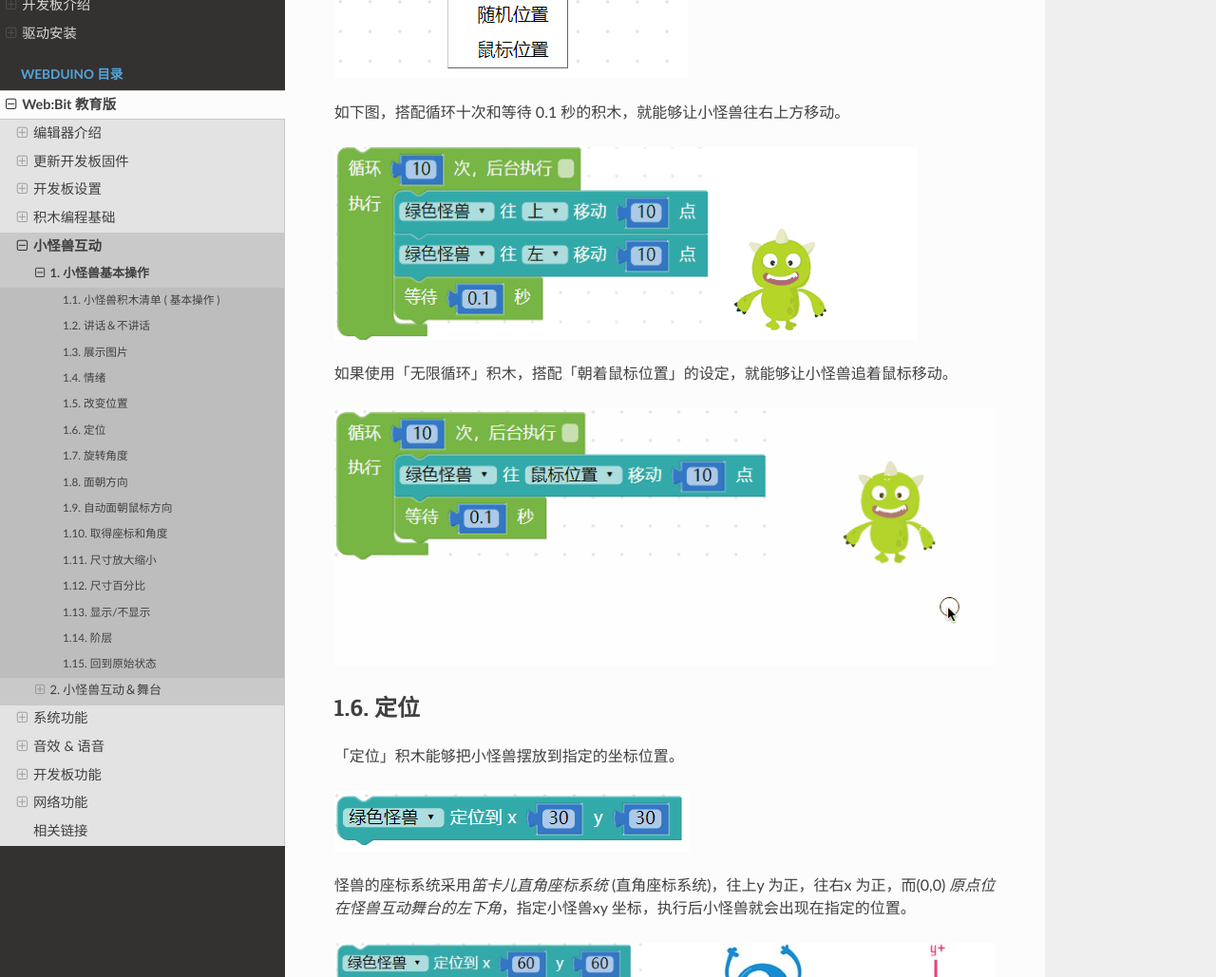
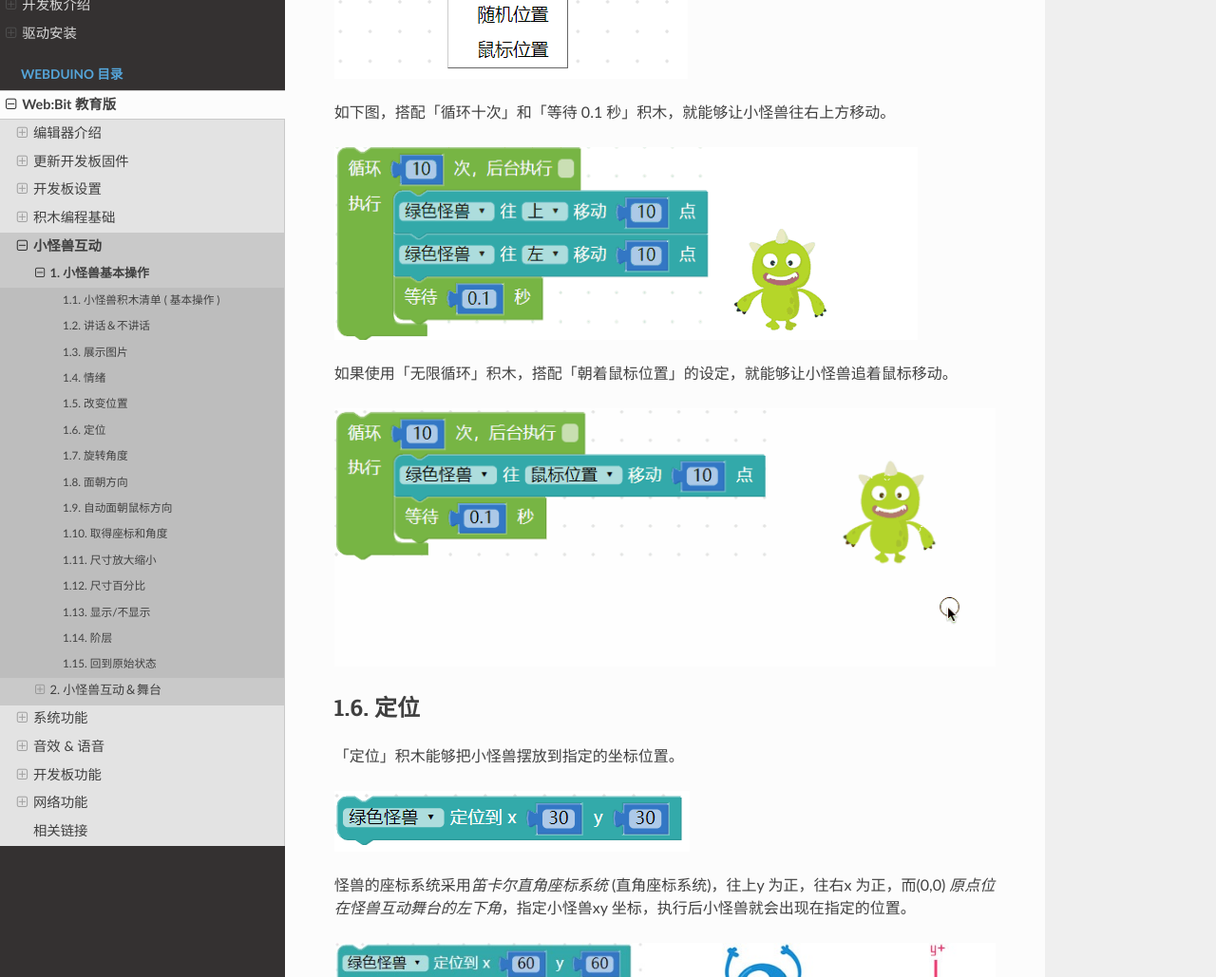
Before and after one commit to BPI-STEAM/simplified_webbit_docs, a Sphinx documentation site: the page built from source/webduino/tutorials/monster/basic.md, in a window 1280 px wide and 1400 px high, scrolled down 4167 px. Shown: the part 149-1178 px from the top of the window at 95% size. Built offline with Sphinx 7.4.7 and the Read the Docs theme 2.0.0, drawn with Linux system fonts in a browser that asks for light colours; pages that are not in the unit, such as notebooks, are missing from menus.

Commit message:
Update basic.md

```diff
--- a/source/webduino/tutorials/monster/basic.md
+++ b/source/webduino/tutorials/monster/basic.md
@@ -50,7 +50,7 @@
 
 ![](basic/upload_64c0e2ae93164965ef2800de7c4d081f.png)
 
-如下图，搭配循环十次和等待 0.1 秒的积木，就能够让小怪兽往右上方移动。
+如下图，搭配「循环十次」和「等待 0.1 秒」积木，就能够让小怪兽往右上方移动。
 
 ![](basic/basic-10.gif)
 
@@ -64,7 +64,7 @@
 
 ![](basic/basic-12.png)
 
-怪兽的座标系统采用*笛卡儿直角座标系统* (直角座标系统)，往上y 为正，往右x 为正，而(0,0) *原点位在怪兽互动舞台的左下角*，指定小怪兽xy 坐标，执行后小怪兽就会出现在指定的位置。
+怪兽的座标系统采用*笛卡尔直角座标系统* (直角座标系统)，往上y 为正，往右x 为正，而(0,0) *原点位在怪兽互动舞台的左下角*，指定小怪兽xy 坐标，执行后小怪兽就会出现在指定的位置。
 
 ![](basic/basic-13.jpg)
 
```
